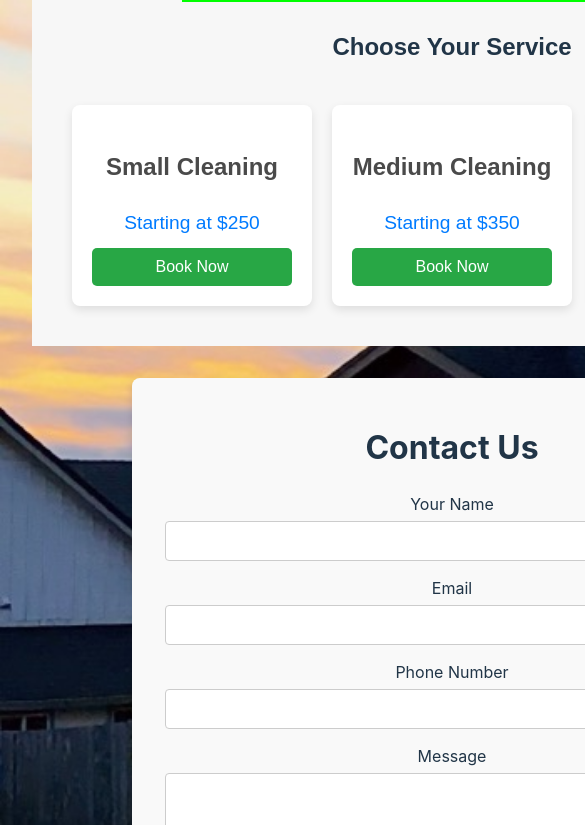
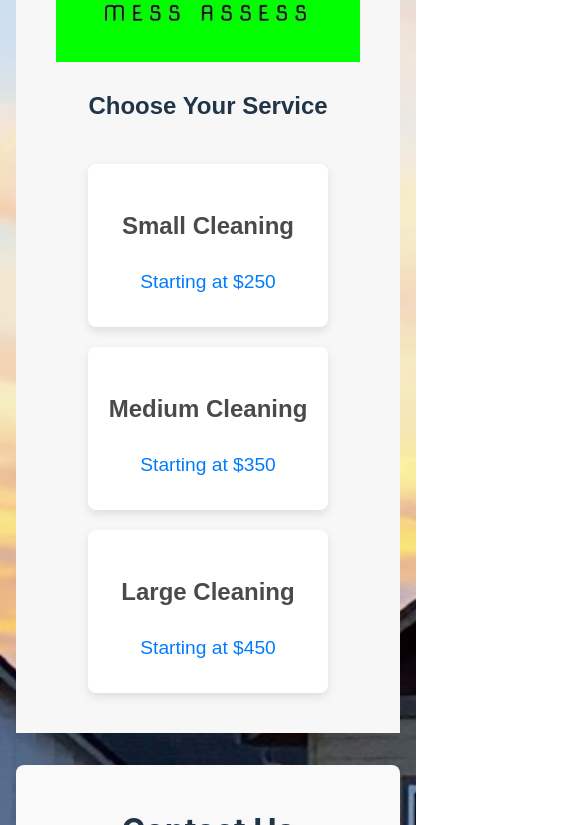
Before and after one commit to sittserp/kjcleaning, a React (Vite) app: page / in a window 390 px wide. Shown: the part 879-1704 px from the top of the page, 585 px wide, since content can reach past the window. Built offline with nearby package versions, Linux system fonts and the light colour scheme.

Commit message:
mobile optimizations

```diff
--- a/src/App.css
+++ b/src/App.css
@@ -70,3 +70,23 @@ nav a:hover {
 .read-the-docs {
   color: #888;
 }
+
+@media (max-width:27em) {
+  #root {
+    max-width: 27em;
+    padding: 1rem;
+  }
+
+  img {
+    width: 100%;
+  }
+
+  .contact-form {
+    padding: 1rem;
+    width: 22em;
+  }
+
+  .pricing-tiers {
+    flex-direction: column;
+  }
+}
--- a/src/components/CleaningService.jsx
+++ b/src/components/CleaningService.jsx
@@ -20,7 +20,6 @@ function CleaningService() {
               <div key={service.size} className="pricing-option">
                 <h3>{service.size} Cleaning</h3>
                 <p>Starting at ${service.price}</p>
-                <button>Book Now</button>
               </div>
             ))}
           </div>
--- a/src/styles/ContactForm.css
+++ b/src/styles/ContactForm.css
@@ -1,10 +1,11 @@
 .contact-form {
-  max-width: 600px;
+  max-width: 800px;
   margin: 0 auto;
   padding: 20px;
   background-color: #f9f9f9;
   border-radius: 8px;
   box-shadow: 0 4px 8px rgba(0, 0, 0, 0.1);
+  width: 48em;
 }
 
 .contact-form h2 {
```
